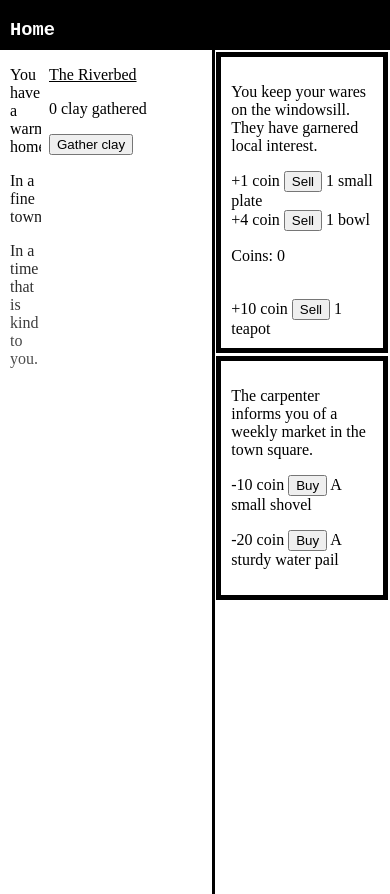
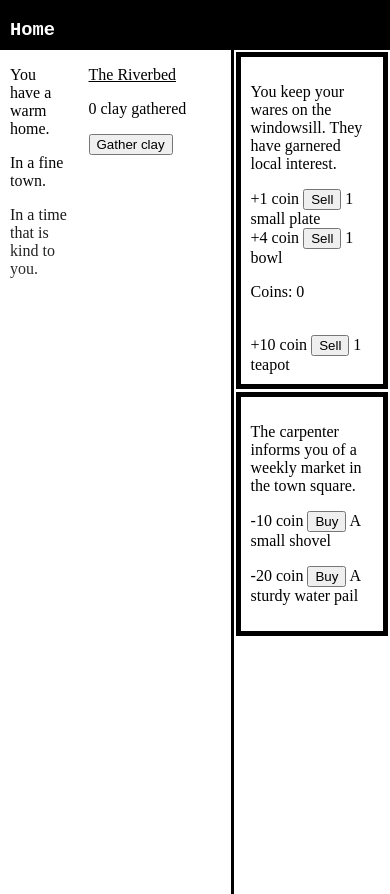
Before and after one commit to cyk1846/clay-share, a plain HTML site: page index.html in a window 390 px wide. Drawn offline with Linux system fonts and the light colour scheme.

Commit message:
Update style.css
tweaked for better visibility on mobile devices

```diff
--- a/style.css
+++ b/style.css
@@ -73,19 +73,19 @@ html,body
 	left: 10px;
 	top: 50px;
 	bottom: 0px;
-	width: 8%;
+	width: 15%;
   overflow: hidden;
 }
 
 
 #sectionMain{
 	position: absolute;
-	left: 10%;
-	padding-left: 10px;
+	left: 15%;
+	padding-left: 30px;
 	margin-right: 15px;
 	top: 50px;
 	bottom: 0px;
-	width: 40%;
+	width: 35%;
 	overflow: hidden;
 }
 
@@ -98,7 +98,7 @@ html,body
 	overflow-x: hidden;
 	overflow-y: scroll;
 	border-left: solid;
-	width: 45%;
+	width: 40%;
 	max-width: 420px;
 	overflow: hidden;
 
```
